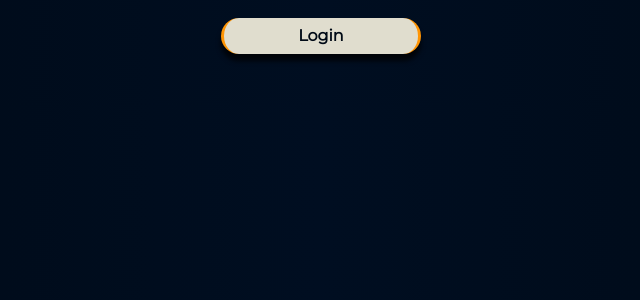
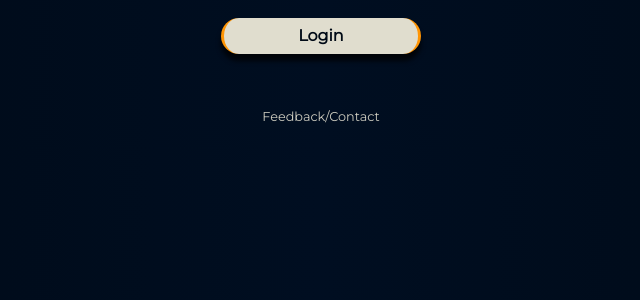
Before and after one commit to gniall12/shuff, a Flask app: page /login in a window 1280 px wide. Shown: the part 205-505 px from the top of the page, without its empty margins (319-959 px from the left). Run offline with Flask 2, Linux system fonts and the light colour scheme; some libraries are stand-ins or nearby versions.

Commit message:
Added link to niallg.ie

```diff
--- a/app/static/styles.css
+++ b/app/static/styles.css
@@ -107,3 +107,17 @@ body {
     border-radius: 25px;
     width: 200px;
 }
+
+.contact-link-container {
+    text-align: center;
+    margin: 20px 0px;
+}
+
+.contact-link {
+    font-size: 0.8rem;
+    color: #e0ddceeb;
+}
+
+a:hover {
+    color: white;
+}
--- a/app/templates/base.html
+++ b/app/templates/base.html
@@ -29,6 +29,11 @@
     </div>
     {% block content %}
     {% endblock %}
+    <div class="row contact-link-container">
+        <div class="col-md-12">
+            <a href="https://niallg.ie" class="contact-link">Feedback/Contact</a>
+        </div>
+    </div>
 </body>
 
 </html>
```
